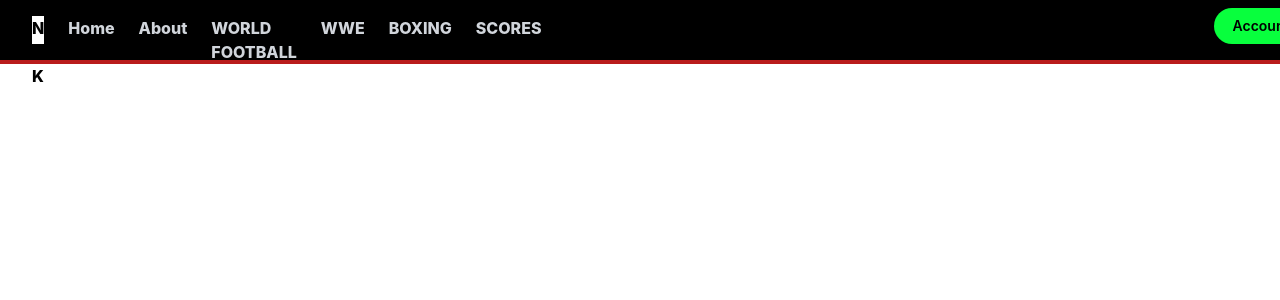
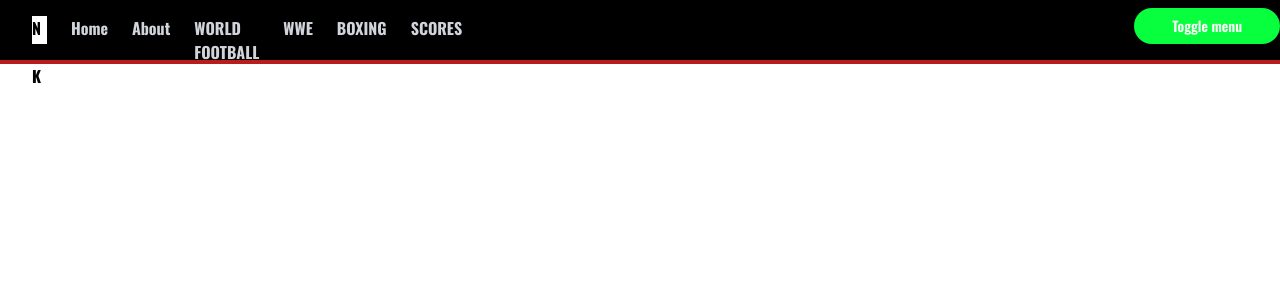
Before and after one commit to Rhyz26/blog, a React (Vite) app: page /about in a window 1280 px wide. Shown: the top 300 px of the page. Built offline with nearby package versions, Linux system fonts and the light colour scheme.

Commit message:
added a menu on the account

```diff
--- a/index.html
+++ b/index.html
@@ -5,6 +5,9 @@
     <link rel="icon" type="image/svg+xml" href="/vite.svg" />
     <meta name="viewport" content="width=device-width, initial-scale=1.0" />
     <title>My Blog</title>
+    <link rel="preconnect" href="https://fonts.googleapis.com">
+    <link rel="preconnect" href="https://fonts.gstatic.com" crossorigin>
+    <link href="https://fonts.googleapis.com/css2?family=Oswald:wght@200..700&display=swap" rel="stylesheet">
   </head>
   <body>
     <div id="root"></div>
--- a/package.json
+++ b/package.json
@@ -13,6 +13,7 @@
     "@mantine/carousel": "^7.9.0",
     "@mantine/core": "^7.9.0",
     "@mantine/hooks": "^7.9.0",
+    "@tabler/icons-react": "^3.5.0",
     "axios": "^1.6.8",
     "embla-carousel-autoplay": "^7.1.0",
     "embla-carousel-react": "^7.1.0",
@@ -25,7 +26,7 @@
     "@types/react-dom": "^18.2.22",
     "@vitejs/plugin-react": "^4.2.1",
     "autoprefixer": "^10.4.19",
-    "daisyui": "^4.10.5",
+    "daisyui": "^4.11.1",
     "eslint": "^8.57.0",
     "eslint-plugin-react": "^7.34.1",
     "eslint-plugin-react-hooks": "^4.6.0",
--- a/src/components/About.jsx
+++ b/src/components/About.jsx
@@ -2,8 +2,10 @@ import React from 'react'
 
 function About() {
   return (
-    <div>About</div>
+    <div>
+
+    </div>
   )
 }
 
-export default About
+export default About;
--- /dev/null
+++ b/src/components/Account.jsx
@@ -0,0 +1,38 @@
+import { Menu, Button } from '@mantine/core';
+;
+
+function Account() {
+
+  return (
+
+
+    <Menu shadow="md" width={200}>
+      <Menu.Target>
+        <Button>Toggle menu</Button>
+      </Menu.Target>
+
+
+
+      <Menu.Dropdown className='black'>
+        {/* <Menu.Label>Application</Menu.Label> */}
+
+        <Menu.Item className='text-white font-bold '>
+          LOGIN
+        </Menu.Item>
+
+        <Menu.Item className='text-white font-bold'>
+          SIGN UP
+        </Menu.Item>
+
+        <Menu.Item className='text-white font-bold'>
+          GET HELP
+        </Menu.Item>
+
+      </Menu.Dropdown>
+
+
+
+    </Menu>
+  );
+}
+export default Account;
--- a/src/components/Header.jsx
+++ b/src/components/Header.jsx
@@ -3,8 +3,12 @@ import { Link } from "react-router-dom";
 import "@mantine/core/styles.css";
 import { Button } from "@mantine/core";
 import { MantineProvider } from "@mantine/core";
+import Account from "./Account";
+
 
 function Header() {
+
+
   return (
     <div className="header">
       <ul>
@@ -13,7 +17,8 @@ function Header() {
         </li>
 
         <li className="text-gray-300 font-extrabold hover:border-b-4 hover:text-white">
-          <Link to="/">Home</Link>
+          <Link to="/">Home
+      </Link>
         </li>
 
         <li className="text-gray-300 font-extrabold hover:border-b-4 hover:text-white">
@@ -37,6 +42,7 @@ function Header() {
         </li>
       </ul>
 
+
       <div className="button">
         <MantineProvider>
           <Button
@@ -46,9 +52,13 @@ function Header() {
             radius="xl"
             className="text-black"
           >
-            Account
+            <Account/>
           </Button>
         </MantineProvider>
+
+
+
+
       </div>
     </div>
   );
--- a/src/index.css
+++ b/src/index.css
@@ -20,3 +20,57 @@ ul{
 .button{
   @apply pt-2
 }
+
+.header{
+  font-family: "Oswald", sans-serif;
+}
+
+
+
+
+.dropdown-container {
+  position: relative;
+  display: inline-block;
+}
+
+.dropdown-trigger {
+  padding: 10px 15px;
+  border: 1px solid #ddd;
+  cursor: pointer;
+}
+
+.dropdown-content {
+  position: absolute;
+  top: 100%;
+  right: 0;
+  /* Align to right edge */
+  background-color: #de27a1;
+  padding: 10px;
+  list-style: none;
+  width: 150px;
+  /* Set width for the dropdown */
+  max-height: 200px;
+  /* Set max height for scrolling */
+  overflow-y: auto;
+  /* Enable vertical scroll */
+  box-shadow: 0px 2px 5px rgba(0, 0, 0, 0.1);
+  /* Add a slight shadow */
+}
+
+.dropdown-list {
+  padding: 0;
+  margin: 0;
+}
+
+.dropdown-list li {
+  padding: 5px 10px;
+  cursor: pointer;
+  border-bottom: 1px solid RED;
+  /* Add border for separation */
+}
+
+
+.black{
+  font-family: "Oswald", sans-serif;
+  background-color: black;
+}
--- a/tailwind.config.js
+++ b/tailwind.config.js
@@ -5,6 +5,7 @@ export default {
     "./src/**/*.{js,ts,jsx,tsx}",
   ],
   theme: {
+
     extend: {},
   },
   plugins: [
```
Also changed, not shown: 1 other file (tests, documents, lock files or other folders).
